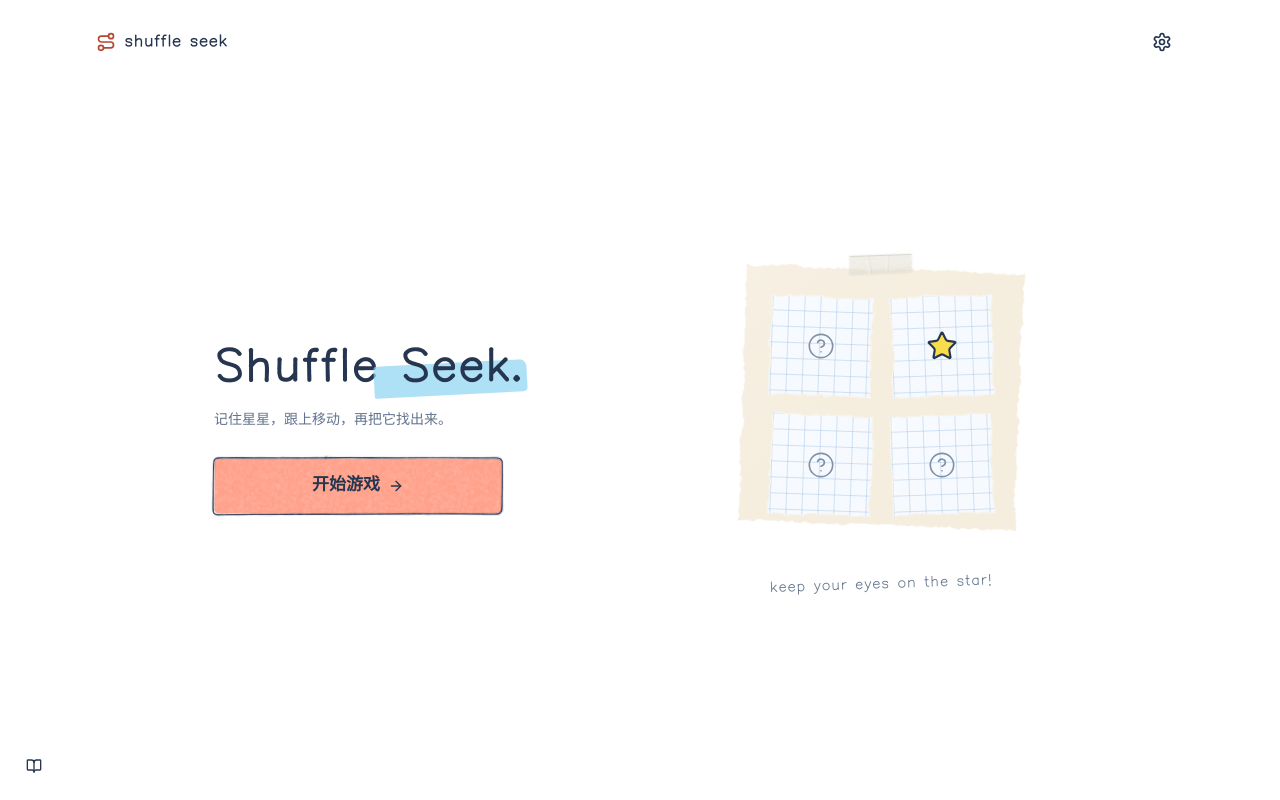
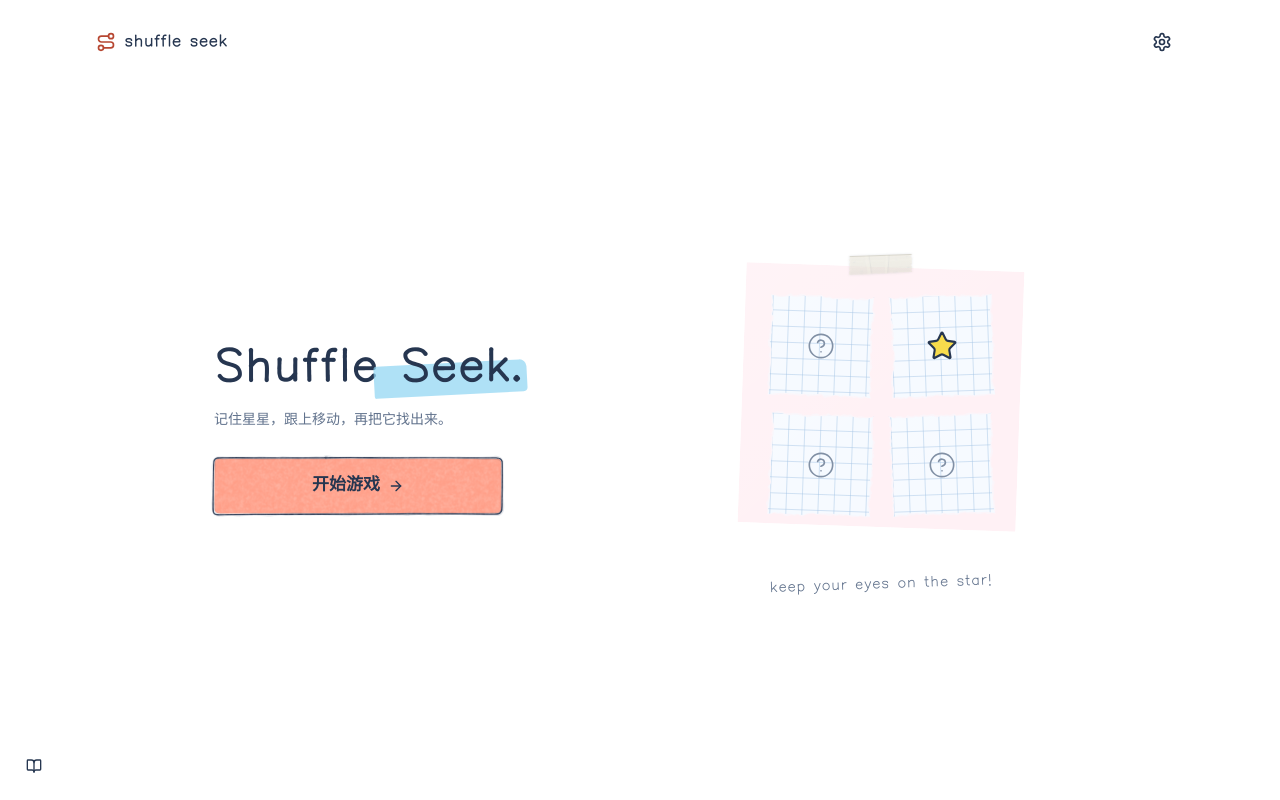
Before and after one commit to Moewerry/shuffle-seek-game, a React (Vite) app: page / in a window 1280 px wide. Built offline with nearby package versions, Linux system fonts and the light colour scheme.

Commit message:
fix: 将首页底纸改为浅樱粉直边卡纸

```diff
--- a/src/components/home/HomeArtwork.tsx
+++ b/src/components/home/HomeArtwork.tsx
@@ -4,7 +4,7 @@ import { Paper } from '../ui/paper'
 export function HomeArtwork() {
   return <div className="home-artwork" aria-hidden="true">
     <div className="home-art-stack">
-      <Paper stock="paper" rules="none" edge="torn" shadow="none" tape="top" tilt={2} className="home-art-sheet" seed="home-grid">
+      <Paper stock="card" rules="none" edge="cut" shadow="none" tape="top" tilt={2} className="home-art-sheet" seed="home-grid">
         <div className="grid size-full grid-cols-2 gap-[8%] p-[10%]">
           {[false, true, false, false].map((target, index) => <Paper key={index} stock="graph" rules="none" edge="deckle" shadow="none" tilt={index % 2 ? -4 : 3} className="home-art-tile grid aspect-square place-items-center" seed={`home-box-${index}`}>
             {target ? <Star className="size-8 fill-[#f8dc4c] text-ink" strokeWidth={1.6} /> : <HelpCircle className="size-7 text-pencil" strokeWidth={1.4} />}
--- a/src/styles/paper-game.css
+++ b/src/styles/paper-game.css
@@ -59,9 +59,10 @@
   .home-art-stack > .home-art-sheet {
     position: absolute;
     inset: 0;
-    --ll-paper: #f5eddd;
+    --ll-paper: #fff1f5;
     --ll-paper-light: linear-gradient(135deg, rgb(255 255 255 / 0.18), transparent 60%);
   }
+  .home-art-sheet::before { border-radius: 0; }
   /* Print the grid on the clipped paper face, without an inset rectangle. */
   .home-art-tile > [data-slot="paper-face"]::after,
   .home-art-tile[data-edge="cut"]::after {
@@ -80,7 +81,6 @@
     border-radius: var(--ll-sheet-radius);
     rotate: clamp(calc(var(--ll-tilt-max) * -1), var(--ll-tilt, 0deg), var(--ll-tilt-max));
   }
-  .home-art-sheet > svg[data-ink="sheet"] [fill="none"],
   .home-art-tile > svg[data-ink="sheet"] [fill="none"] {
     stroke: none;
   }
```
